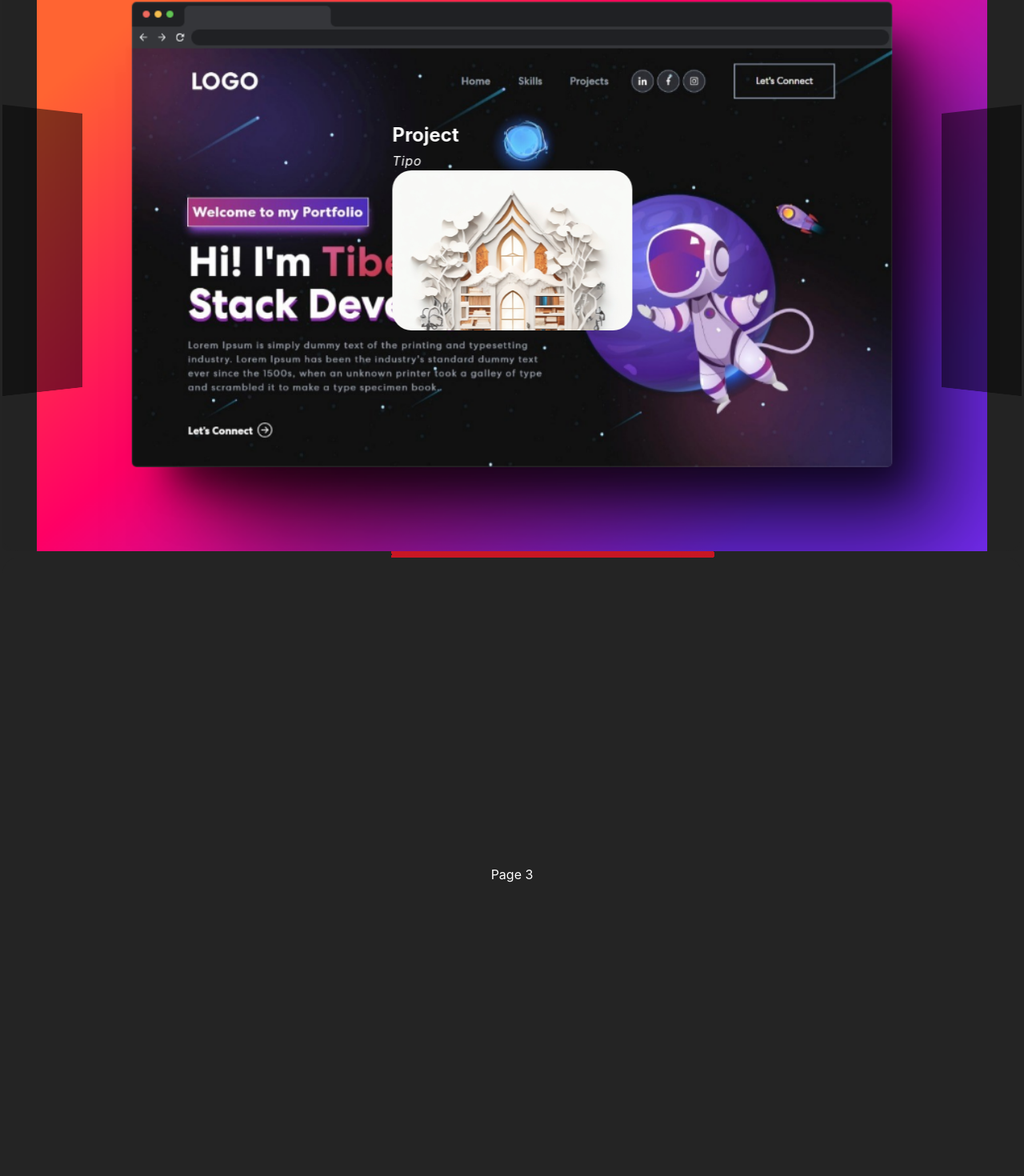
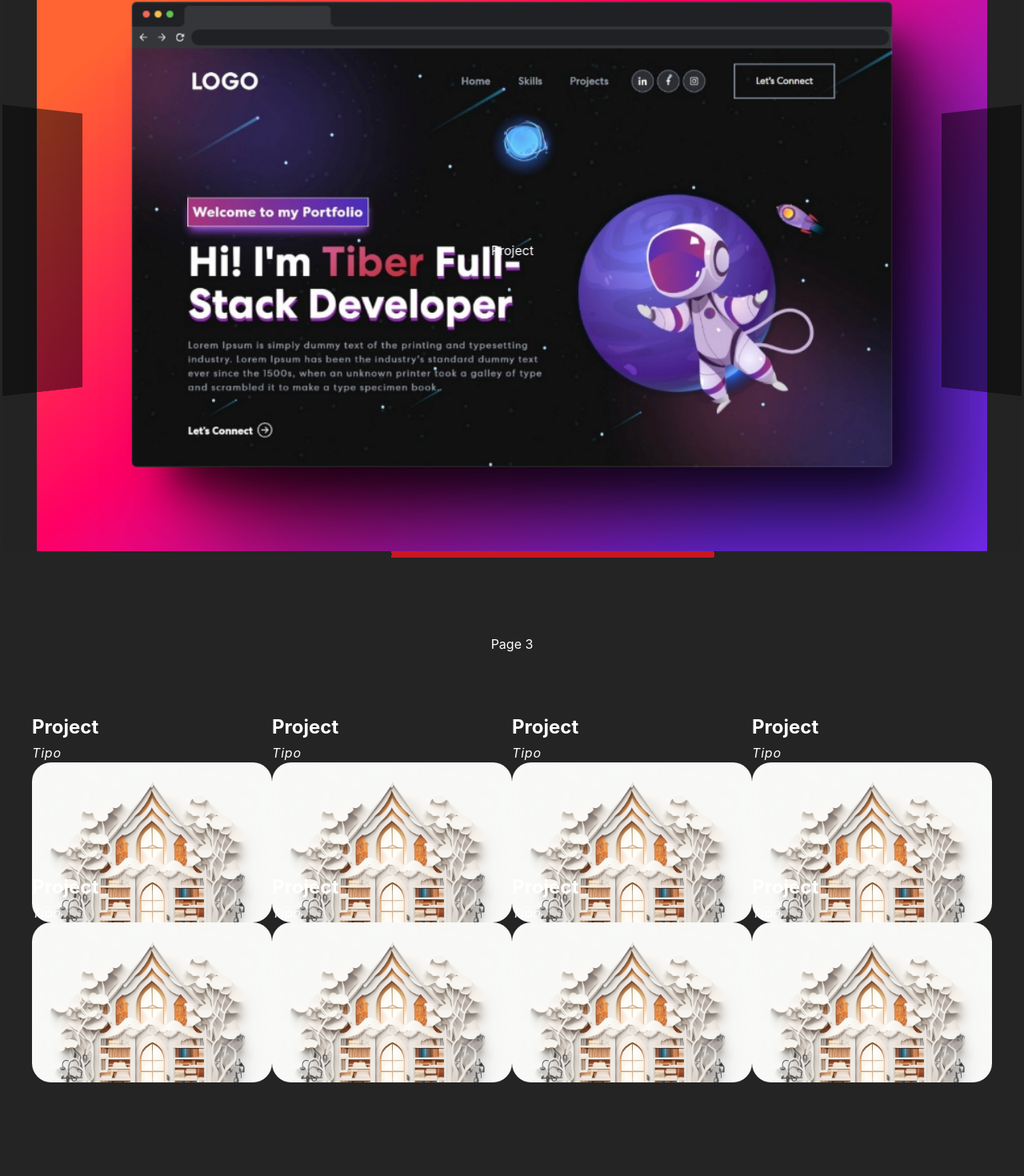
Before and after one commit to da8ah/da8ah-portfolio, a React (Vite) app: page / in a window 1280 px wide. Shown: the part 907-2377 px from the top of the page at 80% size. Built offline with nearby package versions, Linux system fonts and the light colour scheme.

Commit message:
Page3: adding cards

```diff
--- a/package.json
+++ b/package.json
@@ -1,7 +1,7 @@
 {
 	"name": "da8ah-portfolio",
 	"private": true,
-  "version": "0.18.2",
+	"version": "0.18.3",
 	"type": "module",
 	"scripts": {
 		"dev": "vite",
--- a/src/components/Card.tsx
+++ b/src/components/Card.tsx
@@ -29,7 +29,7 @@ export default function Card(props: {
                     exit={{ display: "none" }}
                     transition={{
                         duration: 0.1,
-                        "easeInOut": "linear"
+                        easeInOut: "linear"
                     }}
                 >
                     <h4 className="my-1 text-2xl font-bold">{title}</h4>
--- a/src/pages/Page1.tsx
+++ b/src/pages/Page1.tsx
@@ -39,14 +39,14 @@ export default function Page1(props: { className: string }) {
     return <section className={props.className}>
         <div className='relative overflow-hidden w-full h-screen rounded-[20px] flex flex-row justify-center items-center'>
             {themeMode === 'dark' && <motion.span
-                className={`absolute z-0 w-[200%] h-[50%] content-none bg-gradient-to-r from-[#ff284c] to-[#ac0e0e]`}
+                className='absolute z-0 w-[200%] h-[50%] content-none bg-gradient-to-r from-[#ff284c] to-[#ac0e0e]'
                 animate={{
                     rotate: 360
                 }}
                 transition={{
                     duration: 10,
                     repeat: Infinity,
-                    "easeInOut": "linear"
+                    easeInOut: "linear"
                 }}
             />}
             <div className='relative z-[1] w-[99.5%] h-[99%] rounded-[20px] flex flex-row justify-center items-center bg-white dark:bg-[#242424]'>
--- a/src/pages/Page2.tsx
+++ b/src/pages/Page2.tsx
@@ -1,4 +1,3 @@
-import Card from "@/components/Card";
 import { ThemeContext } from "@/context/ThemeProvider";
 import { motion } from 'framer-motion';
 import { useContext } from "react";
@@ -7,7 +6,6 @@ import 'swiper/css/effect-coverflow';
 import 'swiper/css/free-mode';
 import { Autoplay, EffectCoverflow, FreeMode } from "swiper/modules";
 import { Swiper, SwiperSlide } from 'swiper/react';
-import libraryImg from "/page1/library.jpg";
 import spaceImg from "/page1/slides/space.png";
 
 export default function Page2(props: { className: string }) {
@@ -63,11 +61,7 @@ export default function Page2(props: { className: string }) {
                                     virtualIndex={i}
                                     className='w-[90%] flex justify-center items-center'
                                 >
-                                    <Card
-                                        title="Project"
-                                        description="Tipo"
-                                        imgURL={libraryImg}
-                                    />
+                                    <div>Project</div>
                                 </SwiperSlide>
                             )
                             )}
--- a/src/pages/Page3.tsx
+++ b/src/pages/Page3.tsx
@@ -1,6 +1,8 @@
 import { ThemeContext } from "@/context/ThemeProvider";
 import { useContext } from "react";
 import { motion } from 'framer-motion';
+import Card from "@/components/Card";
+import libraryImg from "/page1/library.jpg";
 
 export default function Page3(props: { className: string }) {
     const { themeMode } = useContext(ThemeContext)
@@ -19,7 +21,17 @@ export default function Page3(props: { className: string }) {
                 }}
             />}
             <div className='z-[1] w-[99.5%] h-[99%] rounded-[20px] flex flex-col justify-evenly items-center bg-white dark:bg-[#242424]'>
-                <h1>Page 3</h1>
+                <h2>Page 3</h2>
+                <div className='py-10 flex flex-wrap flex-row justify-center items-center'>
+                    {Array(8).fill(null).map((_, i) => (
+                        <Card
+                            key={`card-${i}`}
+                            title="Project"
+                            description="Tipo"
+                            imgURL={libraryImg}
+                        />)
+                    )}
+                </div>
             </div>
         </div>
     </section>
```
Lines whose indentation alone changed are shown as unchanged.
